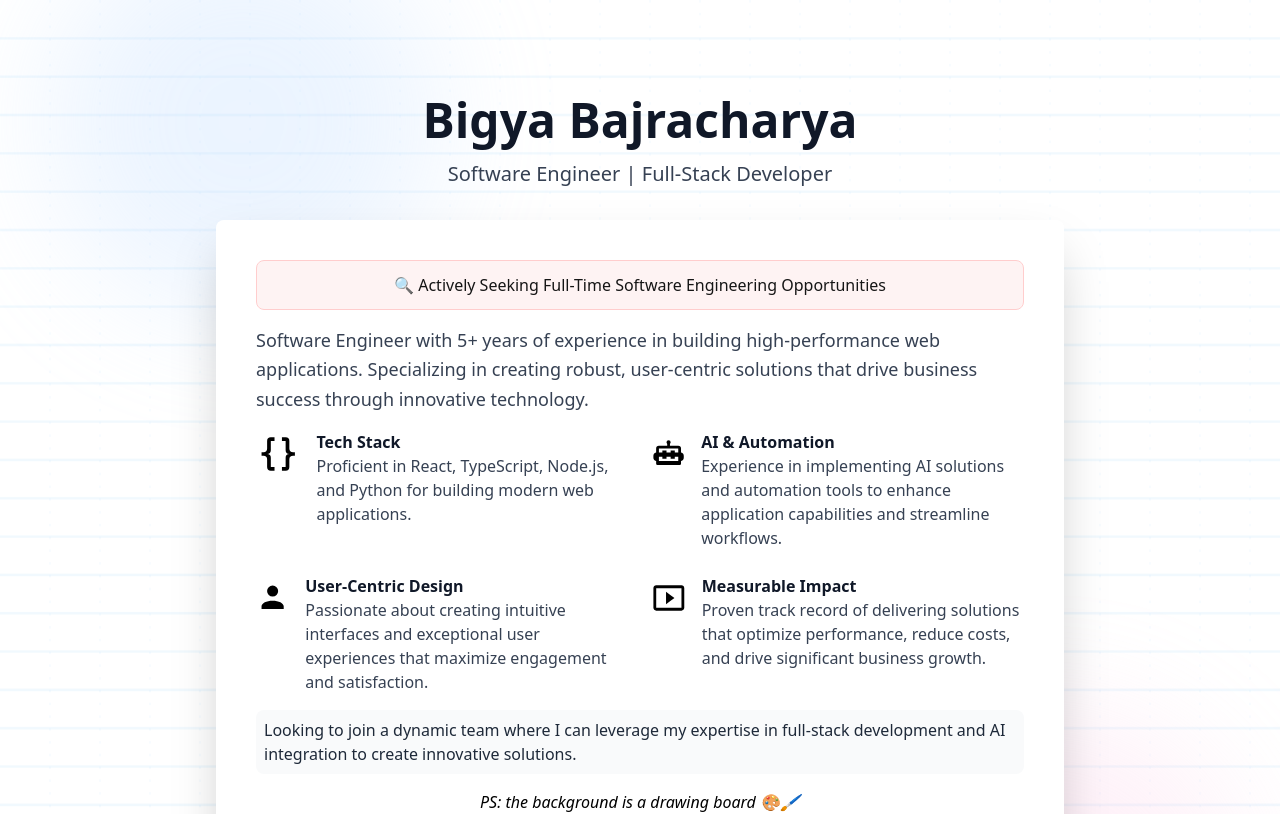
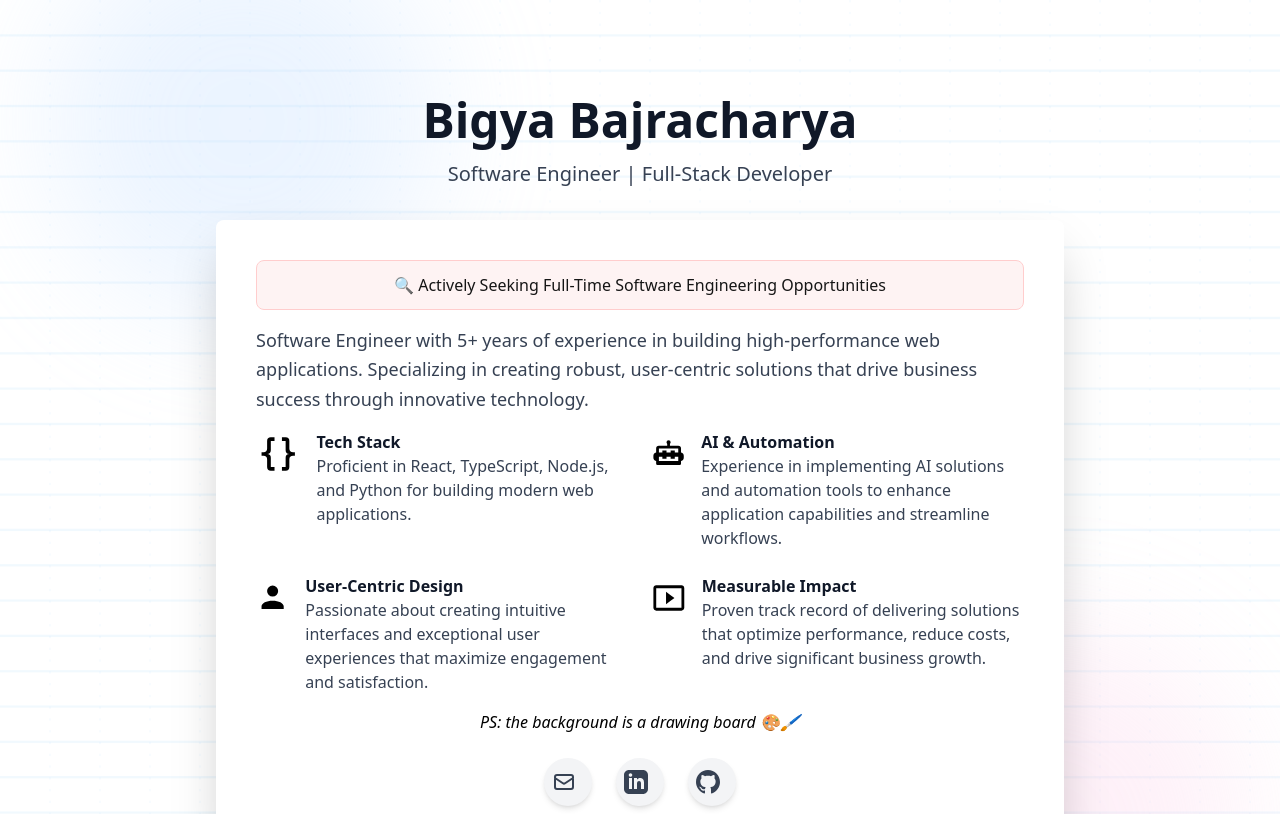
Before and after one commit to bigyaa/bigyaa.github.io, a Next.js app: page / in a window 1280 px wide. Shown: the top 814 px of the page. Built offline with nearby package versions, Linux system fonts and the light colour scheme.

Commit message:
Remove redundant content

```diff
--- a/components/FrontPage/PortfolioBio.js
+++ b/components/FrontPage/PortfolioBio.js
@@ -58,13 +58,6 @@ const PortfolioBio = () => {
                     </div>
                 </div>
             </div>
-
-            {/* Call to Action */}
-            <div className="bg-gray-50 p-2 rounded-lg">
-                <p className="text-gray-800 font-medium">
-                    Looking to join a dynamic team where I can leverage my expertise in full-stack development and AI integration to create innovative solutions.
-                </p>
-            </div>
         </div>
     );
 };
```
